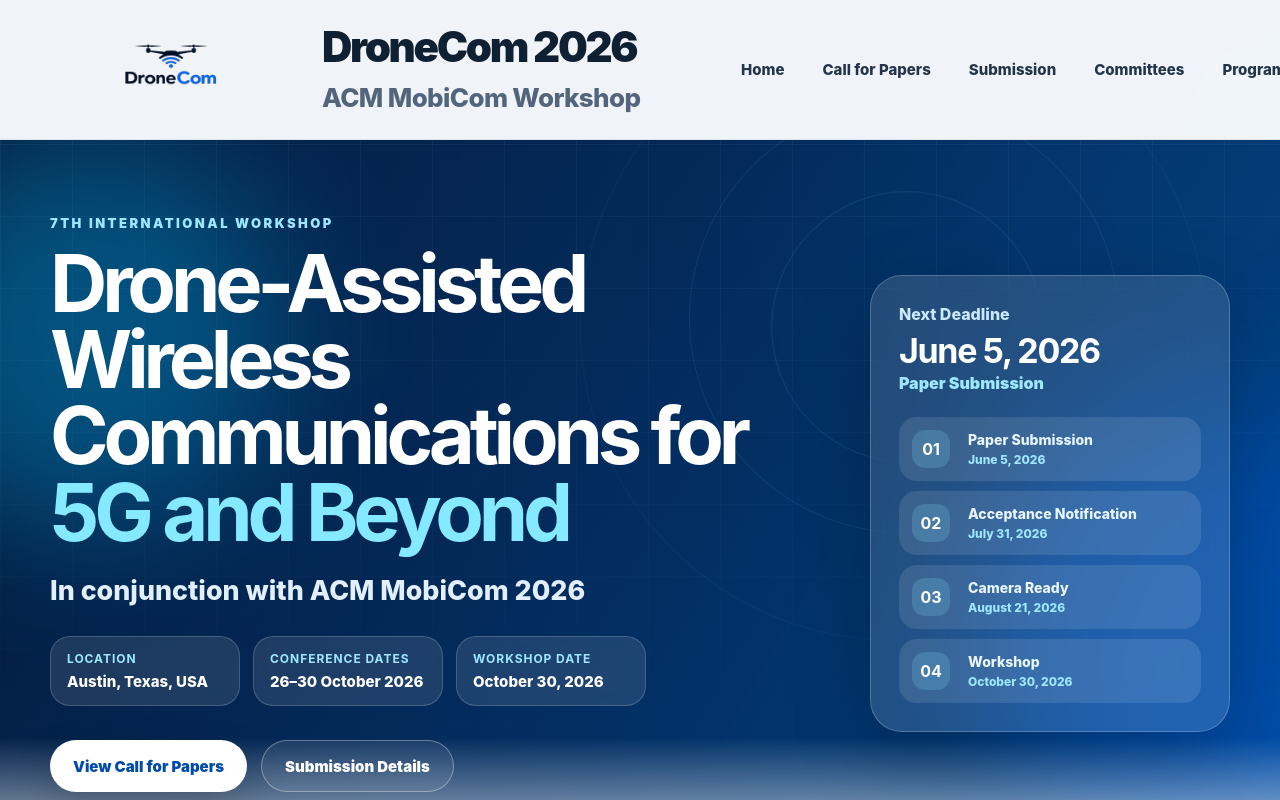
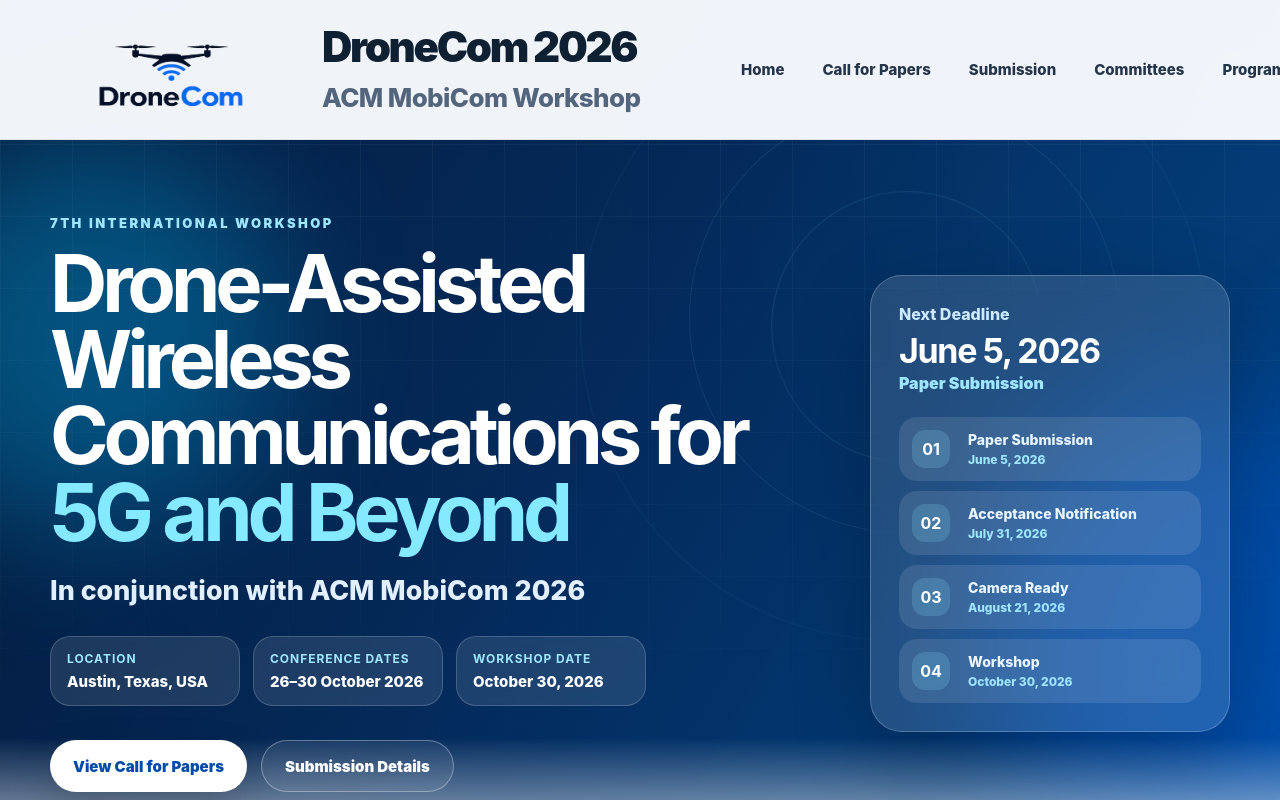
Before and after one commit to dronecom2026/dronecom2026, a React (Vite) app: page / in a window 1280 px wide. Shown: the top 800 px of the page. Built offline with nearby package versions, Linux system fonts and the light colour scheme.

Commit message:
Update logo image source and alt text

```diff
--- a/src/App.jsx
+++ b/src/App.jsx
@@ -721,10 +721,10 @@
     <header className="navbar">
       <a href="#home" className="brand">
         <img
-          src={`${import.meta.env.BASE_URL}dronecom-logo.svg`}
-          alt="DroneCom 2026 logo"
+          src={`${import.meta.env.BASE_URL}dronecom-logo.png`}
+          alt="DroneCom logo"
           className="brandLogo"
-        />
+          />
 
         <span>
           <strong>DroneCom 2026</strong>
```
